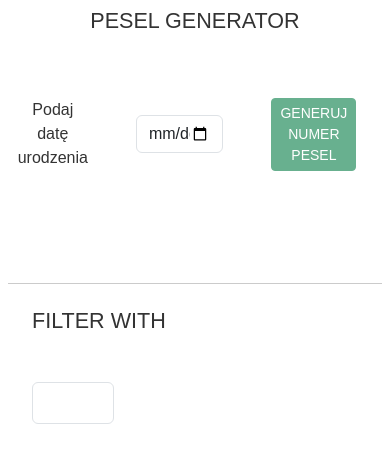
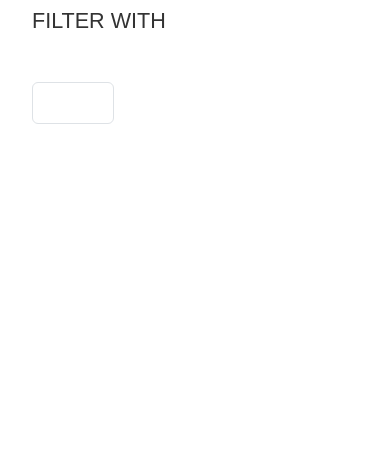
Before and after one commit to banulsn/academy, an Angular app: page / in a window 390 px wide. Shown: the top 462 px of the page. Built offline with nearby package versions, Linux system fonts and the light colour scheme.

Commit message:
poprawiony pesel po review

```diff
--- a/src/app/app.component.html
+++ b/src/app/app.component.html
@@ -1,10 +1,5 @@
 <div class="container">
     <div class="row">
-        <div class="col-sm-12 text-center">
-            <pesel></pesel>
-            <br><br>
-        </div>
-        <hr>
         <div class="col-sm-12">
             <filter-with></filter-with>
         </div>
--- a/src/app/app.module.ts
+++ b/src/app/app.module.ts
@@ -3,13 +3,11 @@ import { NgModule } from '@angular/core';
 
 import { AppComponent } from './app.component';
 import { FormsModule } from '@angular/forms';
-import { PeselComponent } from 'src/pesel/pesel.component';
 import { FilterWithComponent } from 'src/filter-with/filter-with.component';
 
 @NgModule({
   declarations: [
     AppComponent,
-    PeselComponent,
     FilterWithComponent
   ],
   imports: [
--- a/src/filter-with/filter-with.component.ts
+++ b/src/filter-with/filter-with.component.ts
@@ -1,7 +1,6 @@
 import { Component } from '@angular/core';
 
 const data = [
-  'test',
   {
     _id: "5e985a07feddae7617ac44f6",
     age: 24,
@@ -156,7 +155,7 @@ export class FilterWithComponent {
   data = data;
   resultOfFilterWith: DataInterface[];
 
-filterWith(arr: any | DataInterface['tags'] | DataInterface['friends'], phrase: string): DataInterface[] {
+filterWith(arr: any[], phrase: string): DataInterface[] {
   let result: DataInterface[] = [];
 
   if (phrase.length < 3) {
@@ -164,7 +163,7 @@ filterWith(arr: any | DataInterface['tags'] | DataInterface['friends'], phrase:
     return result;
   }
 
-  arr.forEach((rootObj) => {
+  arr.forEach((rootObj) => { //filter((arr) => {recursiveSearch(arr)})
     Object.keys(rootObj).forEach((rootObjKey) => {
       if (Array.isArray(rootObj[rootObjKey])) {
           const nestedArr = this.filterWith(rootObj[rootObjKey], phrase)
@@ -182,4 +181,7 @@ filterWith(arr: any | DataInterface['tags'] | DataInterface['friends'], phrase:
   return result;
 }
 
+//1. zrobić metodę recursiveSearch, iteruje po typie: obiekt, array, else string
+//2. programowanie funkcyjne - poszukać
+
 }
--- a/src/pesel/pesel.component.html
+++ /dev/null
@@ -1,15 +0,0 @@
-
-<h4 class="mb-5">PESEL GENERATOR</h4>
-<div class="d-flex align-items-center justify-content-center mb-5">
-    <label>Podaj datę urodzenia</label>
-    <input type="date"
-        class="form-control w-25 ms-5"
-        name="userDate"
-        [(ngModel)]="userDate"/>
-    <button class="btn btn-success btn-sm ms-5"
-        [disabled]="!userDate"
-        (click)="generatePesel(userDate)">
-            GENERUJ NUMER PESEL
-    </button>
-</div>
-<h3 *ngIf="generatedPeselNumber">{{generatedPeselNumber}}</h3>
--- a/src/pesel/pesel.component.scss
+++ /dev/null
@@ -1,8 +0,0 @@
-button[disabled] {
-    pointer-events: auto !important;
-    cursor: not-allowed;
-}
-h3 {
-    border: 1px solid #0dcaf0;
-    padding: 5px 15px;
-}
--- a/src/pesel/pesel.component.ts
+++ /dev/null
@@ -1,64 +0,0 @@
-import { Component } from '@angular/core';
-
-@Component({
-  selector: 'pesel',
-  templateUrl: './pesel.component.html',
-  styleUrls: ['./pesel.component.scss']
-})
-export class PeselComponent {
-  userDate: string;
-  userDatePattern = /^\d{4}[\-]\d{2}[\-]\d{2}$/i;
-  generatedPeselNumber: string;
-
-  generatePesel(userDate: string): void {
-    // userDate string format rrrr-mm-dd
-    if (!userDate || !this.userDatePattern.test(userDate)) {
-      this.generatedPeselNumber = 'Podaj datę w formacie rrrr-mm-dd';
-      return;
-    }
-    let pesel = '';
-    const weights = [1, 3, 7, 9, 1, 3, 7, 9, 1, 3];
-    let checksum = 0;
-
-    let userDateMonth = parseInt(userDate.substring(5, 7));
-
-    const calculatePeselMonthNumbers = (userDateYear: number): string => {
-      if (userDateYear >= 1800 && userDateYear <= 1899) {
-        return (userDateMonth + 80).toString();
-      } else if (userDateYear >= 1900 && userDateYear <= 1999) {
-        return  userDateMonth.toString();
-      } else if (userDateYear >= 2000 && userDateYear <= 2099) {
-        return  (userDateMonth + 20).toString();
-      } else if (userDateYear >= 2100 && userDateYear <= 2199) {
-        return  (userDateMonth + 40).toString();
-      } else if (userDateYear >= 2200 && userDateYear <= 2299) {
-        return  (userDateMonth + 60).toString();
-      }
-    }
-
-    let peselMonthNumbers = calculatePeselMonthNumbers(parseInt(userDate.substring(0, 4)));
-
-    if (peselMonthNumbers.length === 1) {
-      peselMonthNumbers = '0' + peselMonthNumbers;
-    }
-
-      // pierwszych 6 cyfr peselu z daty urodznia
-    pesel = userDate.substring(8, 10) + peselMonthNumbers + userDate.substring(2, 4);
-
-    // 7, 8, 9, 10 losowa cyfra peselu
-    for (let i = 0; i < 4; i++) {
-      pesel += (Math.floor(Math.random()*9) + 1).toString();
-    }
-
-    for (let j = 0; j < weights.length; j++) {
-      checksum += parseInt(pesel.substring(j, j + 1))*weights[j];
-    }
-
-    checksum = 10 - checksum % 10;
-
-    // 11 cyfra - suma kontrolna
-    pesel = pesel + checksum.toString();
-
-    this.generatedPeselNumber = pesel;
-  }
-}
```
Also changed, not shown: js_files/pesel.js (added, +71 -0 lines).
